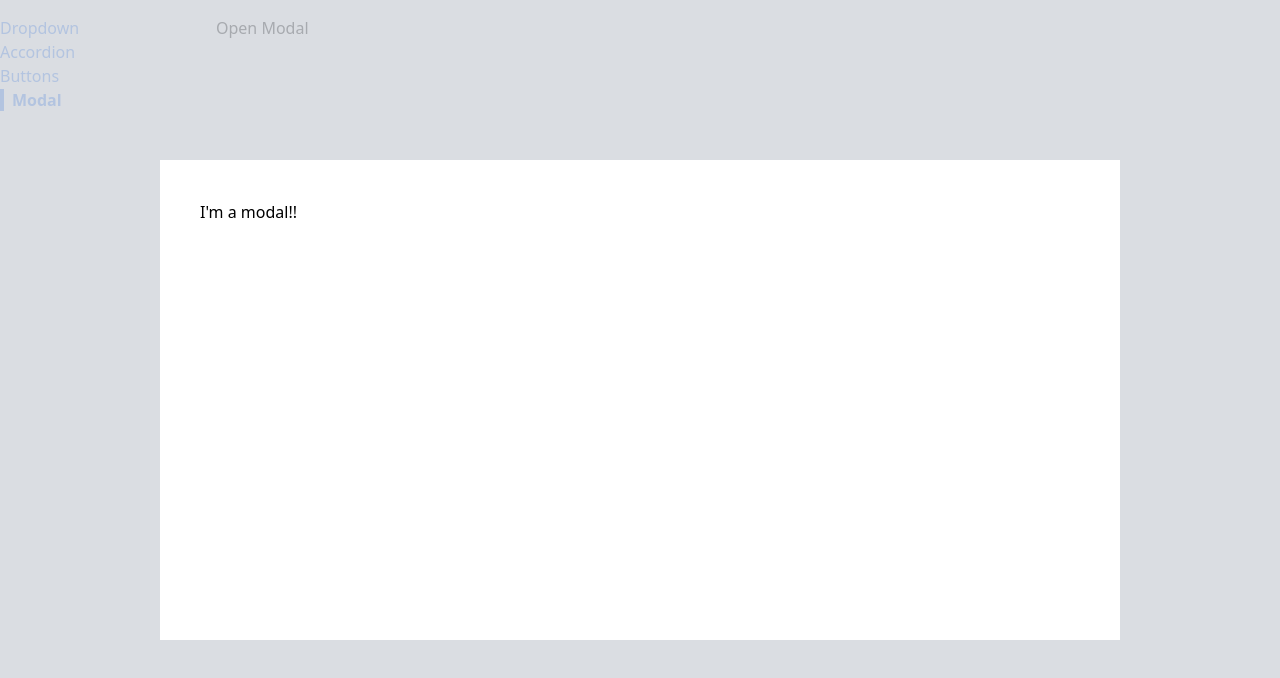
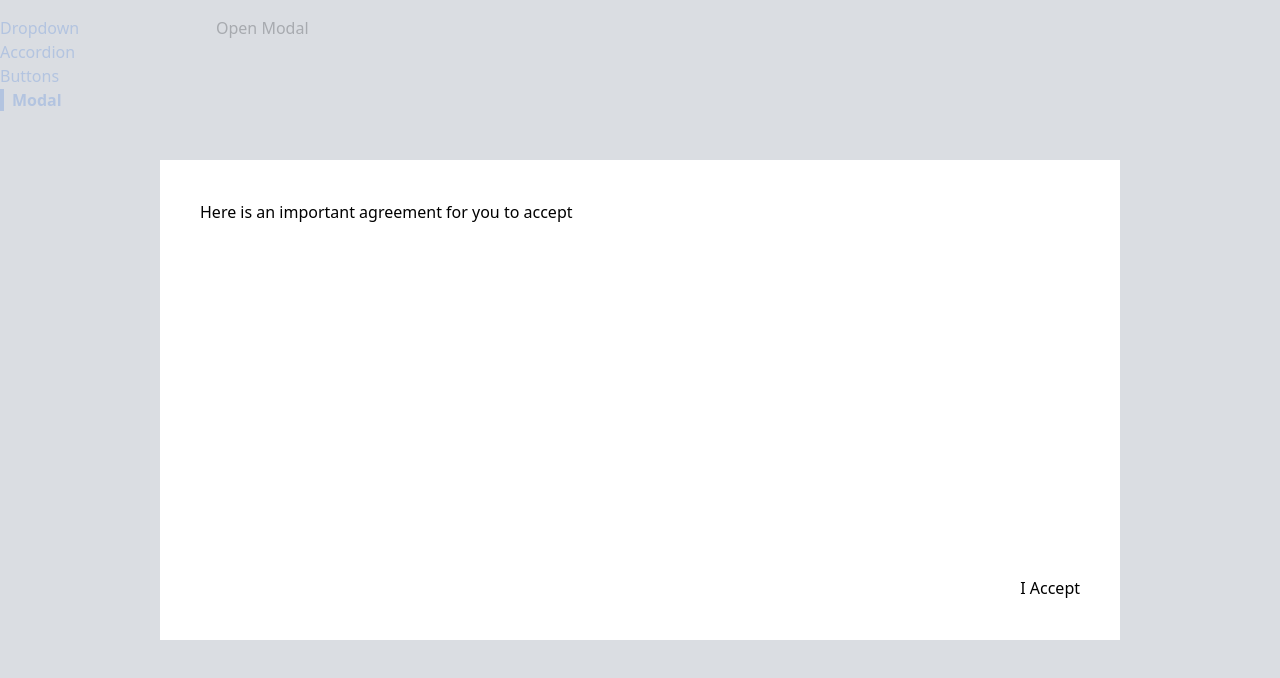
Before and after one commit to ManahilSiddiqui/components, a React (Create React App) app: page /modal in a window 1280 px wide. Both pictures are taken after a click on the button "Open Modal". Shown: the top 678 px of the page. Built offline with nearby package versions, Linux system fonts and the light colour scheme.

Commit message:
Added styling to modal

```diff
--- a/src/components/Modal.js
+++ b/src/components/Modal.js
@@ -1,11 +1,16 @@
 import ReactDOM from 'react-dom';
 
-export default function Modal({ onClose }) {
+export default function Modal({ onClose, children, actionBar }) {
     return ReactDOM.createPortal(
         <div>
             <div onClick={onClose} className="absolute inset-0 bg-gray-300 opacity-80"></div>
             <div className="absolute inset-40 p-10 bg-white">
-                I'm a modal!!
+                <div className='flex flex-col justify-between h-full'>
+                {children}
+                <div className='flex justify-end'>
+                {actionBar}
+                </div>
+                </div>
             </div>
         </div>,
         document.querySelector('.modal-container')
--- a/src/pages/ModalPage.js
+++ b/src/pages/ModalPage.js
@@ -13,13 +13,23 @@ export default function ModalPage() {
         setShowModal(false);
     };
 
+    const actionBar = <div>
+        <button onClick={handleClose} primary>I Accept</button>
+    </div>
+    const modal = <Modal onClose={handleClose} actionBar={actionBar}>
+        <p>
+            Here is an important agreement for you to accept
+        </p>
+
+        </Modal>
+
     return (
 
         <div className='relative'>
             <Button onClick={handleClick} primary>
             Open Modal
             </Button>
-            {showModal && <Modal onClose={handleClose} />}
+            {showModal && modal}
         </div>
     )
 }
```
